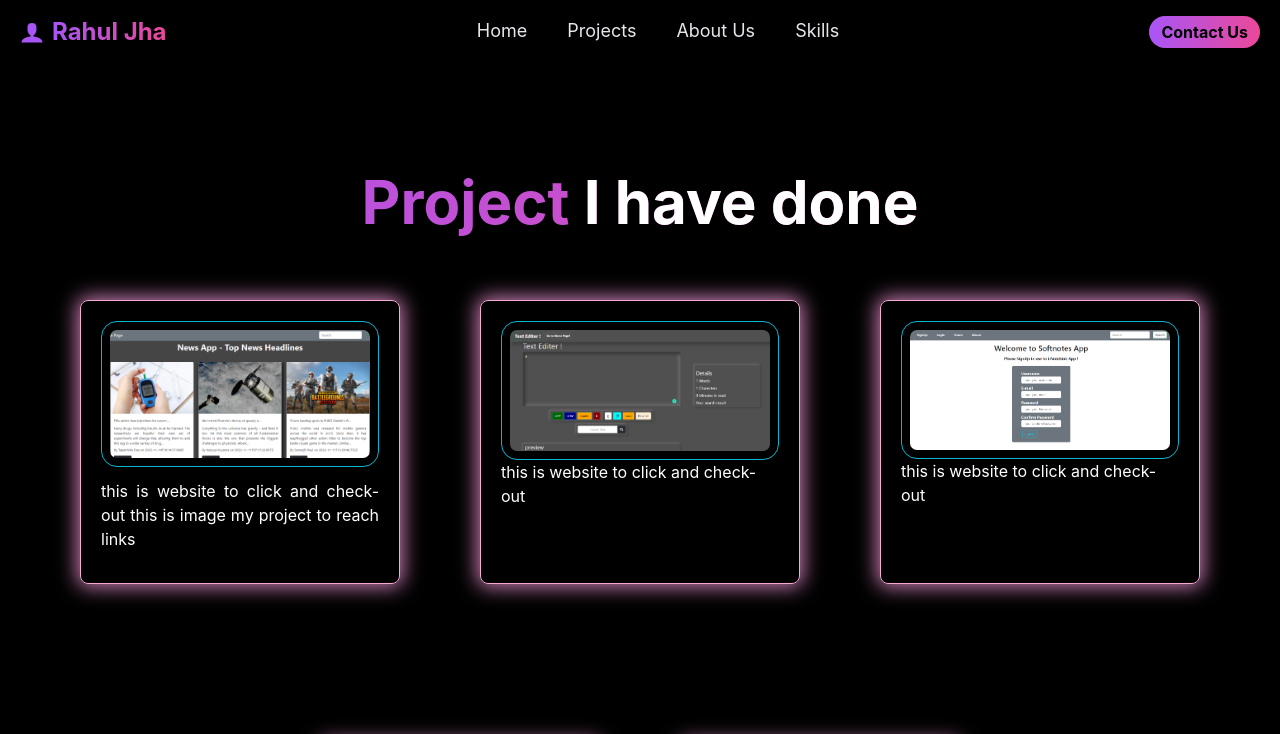
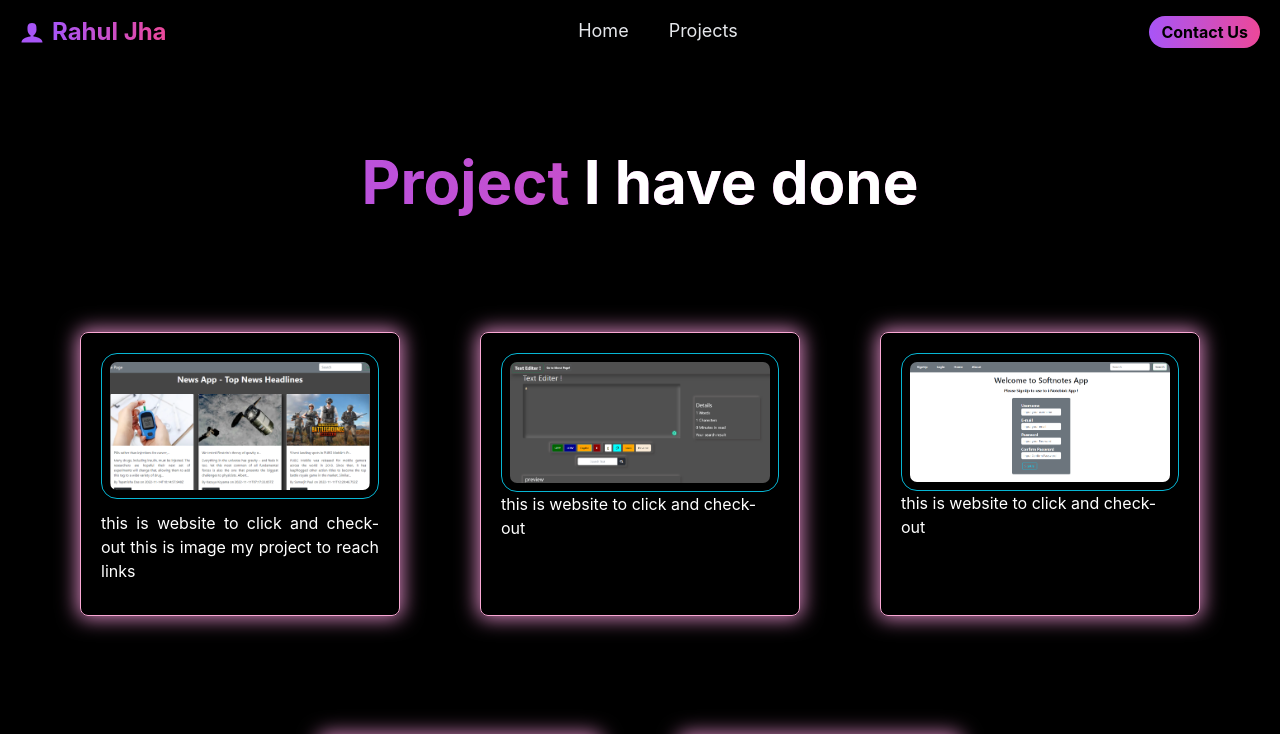
Before and after one commit to jha45507/Myportfolio, a Next.js app: page /project in a window 1280 px wide. Shown: the top 734 px of the page. Built offline with nearby package versions, Linux system fonts and the light colour scheme.

Commit message:
hare end done but not complete

```diff
--- a/components/Navbar.js
+++ b/components/Navbar.js
@@ -40,8 +40,8 @@ function Navbar() {
                         <li className='md:space-x-5 lg:space-x-10 flex flex-col md:flex-row space-y-5 md:space-y-0 text-gray-200 '>
                             <span onClick={closeNavbar} className='hover:border-white w-fit border-b-2 border-transparent ' ><Link href={"/"} >Home</Link></span>
                             <span onClick={closeNavbar} className='hover:border-white w-fit border-b-2 border-transparent ' ><Link href={"/project"} >Projects</Link></span>
-                            <span onClick={closeNavbar} className='hover:border-white w-fit border-b-2 border-transparent ' ><Link href={"/about"} >About Us</Link></span>
-                            <span onClick={closeNavbar} className='hover:border-white w-fit border-b-2 border-transparent ' ><Link href={"/skills"} >Skills</Link></span>
+                            {/* <span onClick={closeNavbar} className='hover:border-white w-fit border-b-2 border-transparent ' ><Link href={"/about"} >About Us</Link></span> */}
+                            {/* <span onClick={closeNavbar} className='hover:border-white w-fit border-b-2 border-transparent ' ><Link href={"/skills"} >Skills</Link></span> */}
                         </li>
                     </ul>
                     <ul className='py-0 center my-5 md:my-0'>
--- a/pages/contact.js
+++ b/pages/contact.js
@@ -14,10 +14,8 @@ function Contact() {
         <div className='center md:h-[90vh]'>
             <div className='flex flex-col justify-center md:flex-row min-w-[375px] w-[90%]'>
 
-                <div className=' flex justify-center w-full md:w-2/4'>
-
+                <div className=' flex justify-center w-full md:w-2/4 mt-20 md:mt-0 '>
                     <div className=' sm:scale-100 scale-90 w-[75%] md:w-3/4'>
-
                         <h1 className='bg-gradient-to-r from-purple-500 to-pink-500 bg-clip-text text-transparent text-3xl md:text-4xl lg:text-5xl font-bold xl:text-6xl py-2 2xl:text-center'> Reach Us Hare!</h1>
                         <p className='text-white text-lg my-5'>This contact us page connects to the database API and saves your information to my database.</p>
 
@@ -38,7 +36,6 @@ function Contact() {
                             <p className='text-white mb-5 mx-10'> +91 82239 - 83904 / +91 88392 - 42653 </p>
                         </span>
                     </div>
-
                 </div>
 
                 <div className='md:w-2/4 w-full flex justify-center'>
--- a/pages/index.js
+++ b/pages/index.js
@@ -1,13 +1,13 @@
 import HomePage from '../components/HomePage'
 import Project from './project'
 import Contact from './contact'
-import Skills from './skills'
+// import Skills from './skills'
 export default function Home() {
   return (
     <>
       <HomePage />
       <Project />
-      <Skills/>
+      {/* <Skills/> */}
       <Contact />
     </>
   )
--- a/pages/project.js
+++ b/pages/project.js
@@ -3,15 +3,15 @@ import React from 'react'
 
 export default function Project() {
     return (
-        <div className=' flex flex-col justify-center my-20 w-full h-full min-w-[375px]'>
-            <div>
-                <h1 className='bg-gradient-to-r from-purple-500 to-pink-500 bg-clip-text text-transparent text-3xl md:text-4xl lg:text-5xl font-bold xl:text-6xl py-2 text-center my-5'>Project
-                <span className='text-3xl md:text-4xl lg:text-5xl font-bold xl:text-6xl py-2 text-center text-white'> I have done</span></h1>
+        <div className=' flex flex-col justify-center w-full h-full min-w-[375px]'>
+            <div className='mb-28 mt-20'>
+                <h1 className=' py-2 bg-gradient-to-r from-purple-500 to-pink-500 bg-clip-text text-transparent text-3xl md:text-4xl lg:text-5xl font-bold xl:text-6xl text-center'>Project
+                <span className='py-2 text-3xl md:text-4xl lg:text-5xl font-bold xl:text-6xl text-center text-white'> I have done</span></h1>
             </div>
 
             <div className='flex flex-col justify-center items-center mx-10 '>
 
-                <div className='lg:flex my-10 w-full'>
+                <div className='lg:flex w-full'>
 
                     <div className=' mx-auto lg:mx-10 border sm:w-3/4 border-pink-300 px-5 py-5 rounded-lg projectbox mb-20'>
 
--- a/styles/globals.css
+++ b/styles/globals.css
@@ -104,11 +104,6 @@ circle{
     stroke-dashoffset: 157.5;
   }
 }
-/* svg{
-  position: absolute;
-  top: 0;
-  left: 0;
-} */
 
 .projectbox{
   box-shadow: 0px 0px 20px 2.5px #d484bc;
```
Also changed, not shown: components/HomePage.js (+2 -5 lines).
